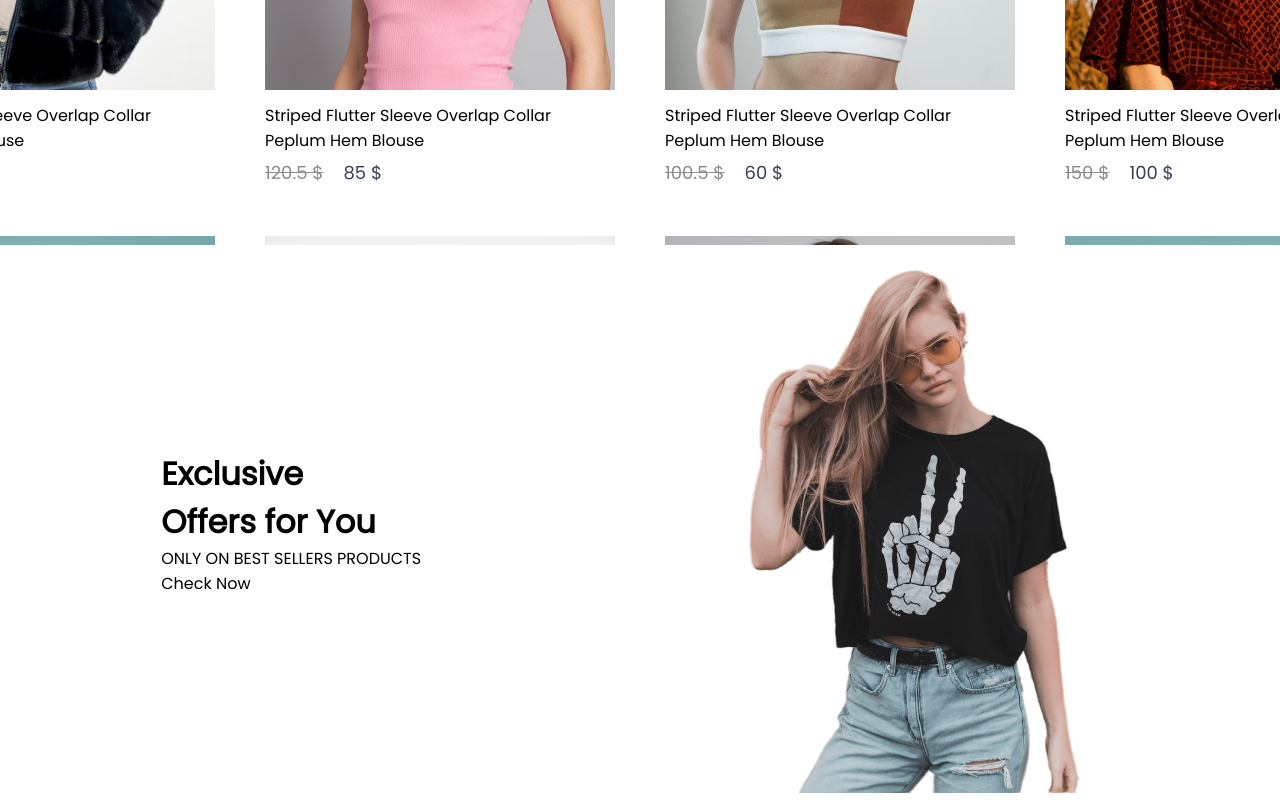
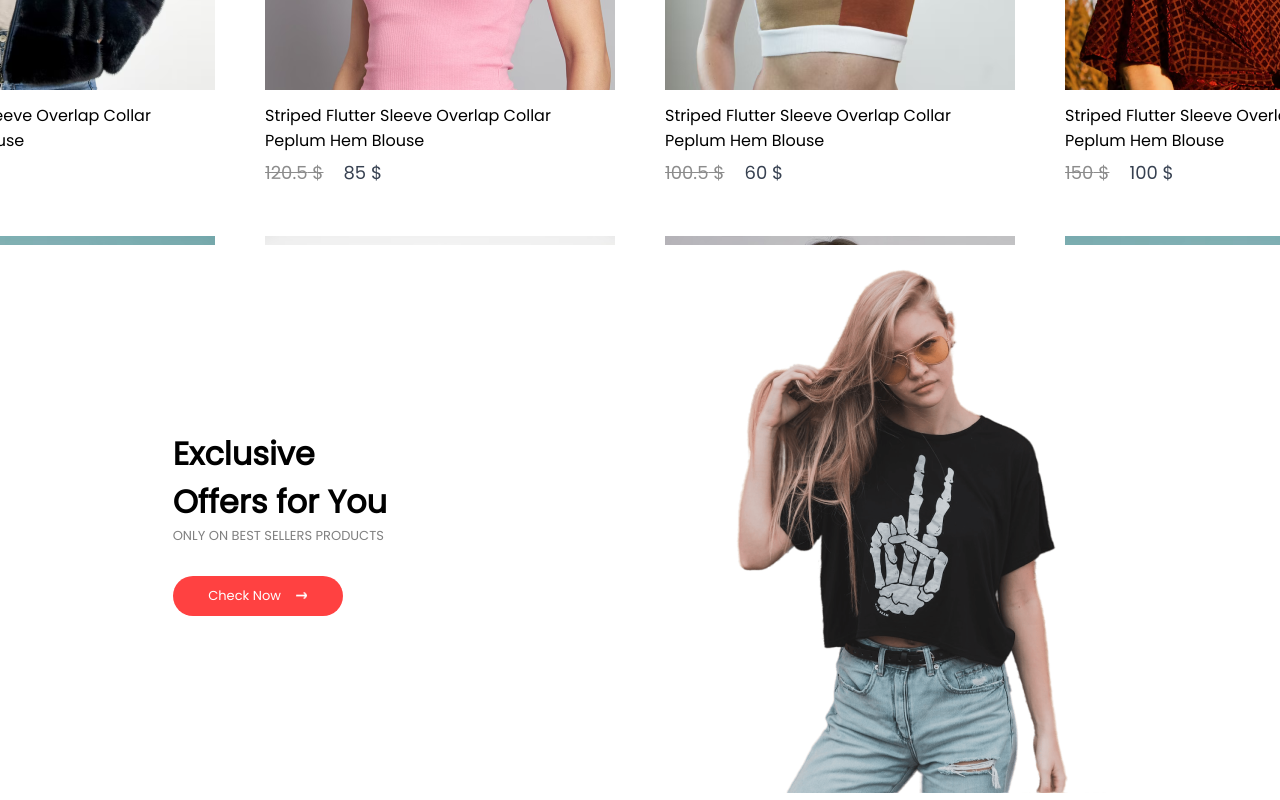
Before and after one commit to m-fadi/E-commerce, a React (Create React App) app: page / in a window 1280 px wide. Shown: the part 1380-2180 px from the top of the page. Built offline with nearby package versions, Linux system fonts and the light colour scheme.

Commit message:
offen btn

```diff
--- a/src/components/Offers/Offer.jsx
+++ b/src/components/Offers/Offer.jsx
@@ -1,20 +1,24 @@
 import './Offer.css'
 import exclusive_image from "../assest/images/exclusive_image.png"
+import arrow_icon from "../assest/images/arrow.png";
 
 function Offer() {
   return (
-    <div className='offer'>
-        <div className="left-baner">
+      <div className="offer">
+          <div className="left-banner">
               <h1> Exclusive</h1>
               <h1> Offers for You</h1>
               <p>ONLY ON BEST SELLERS PRODUCTS</p>
-            <div className="check-now">Check Now</div>
+              <div className="check-now-btn">
+                  <div>Check Now</div>
+                  <img src={arrow_icon} alt="" />
+              </div>
           </div>
           <div className="right-banner">
               <img src={exclusive_image} alt="" />
           </div>
       </div>
-  )
+  );
 }
 
 export default Offer
```
Lines whose indentation alone changed are shown as unchanged.
